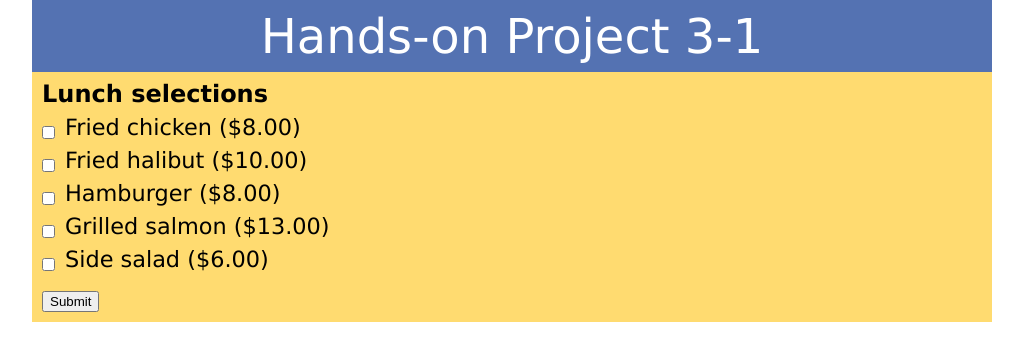
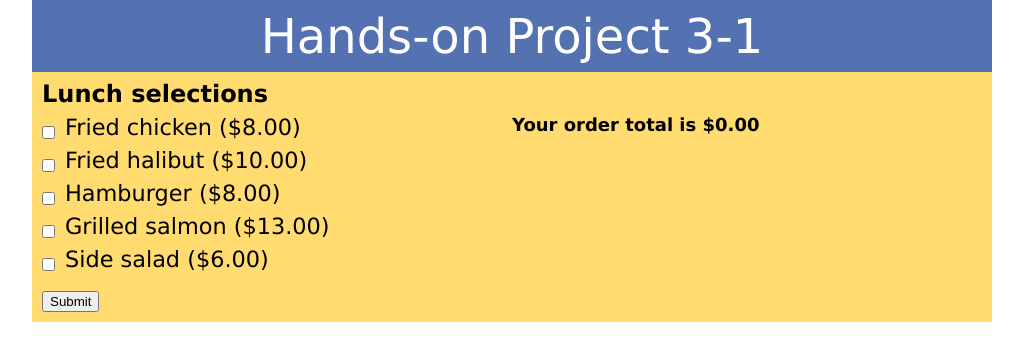
Before and after one commit to 19043759/WorkSpace, a plain HTML site: page Chapter03/HandsOnProject3-1/index.htm in a window 1280 px wide. Both pictures are taken after a click on the button "Submit". Shown: the whole page, without its empty margins (128-1151 px from the left). Drawn offline with Linux system fonts and the light colour scheme.

Commit message:
Hands on 3-1

```diff
--- a/Chapter03/HandsOnProject3-1/index.htm
+++ b/Chapter03/HandsOnProject3-1/index.htm
@@ -6,8 +6,8 @@
       Chapter 3
       Hands-on Project 3-1
 
-      Author:
-      Date:
+      Author: Nathan Foglia
+      Date:  Feb. 04, 2020
 
       Filename: index.htm
    -->
@@ -44,5 +44,26 @@
          <p id="total"></p>
       </div>
    </article>
+   <script>
+   // function to add values of selected check boxes and display total
+   function calcTotal() {
+      var itemTotal = 0;
+      var items = document.getElementsByTagName("input");
+      for (var i = 0; i < 5; i++) {
+         if (items[i].checked) {
+            itemTotal += (items[i].value * 1);
+         }
+      }
+      document.getElementById("total").innerHTML = "Your order total is $" + itemTotal + ".00";
+   }
+   //add backward compatible event listener to submit button
+   var submitButton = document.getElementById("sButton");
+   if (submitButton.addEventListener) {
+      submitButton.addEventListener ("click", calcTotal, false);
+   }
+   else if (submitButton.attachEvent) {
+      submitButton.attachEvent ("onclick", calcTotal);
+   }
+   </script>
 </body>
 </html>
```
